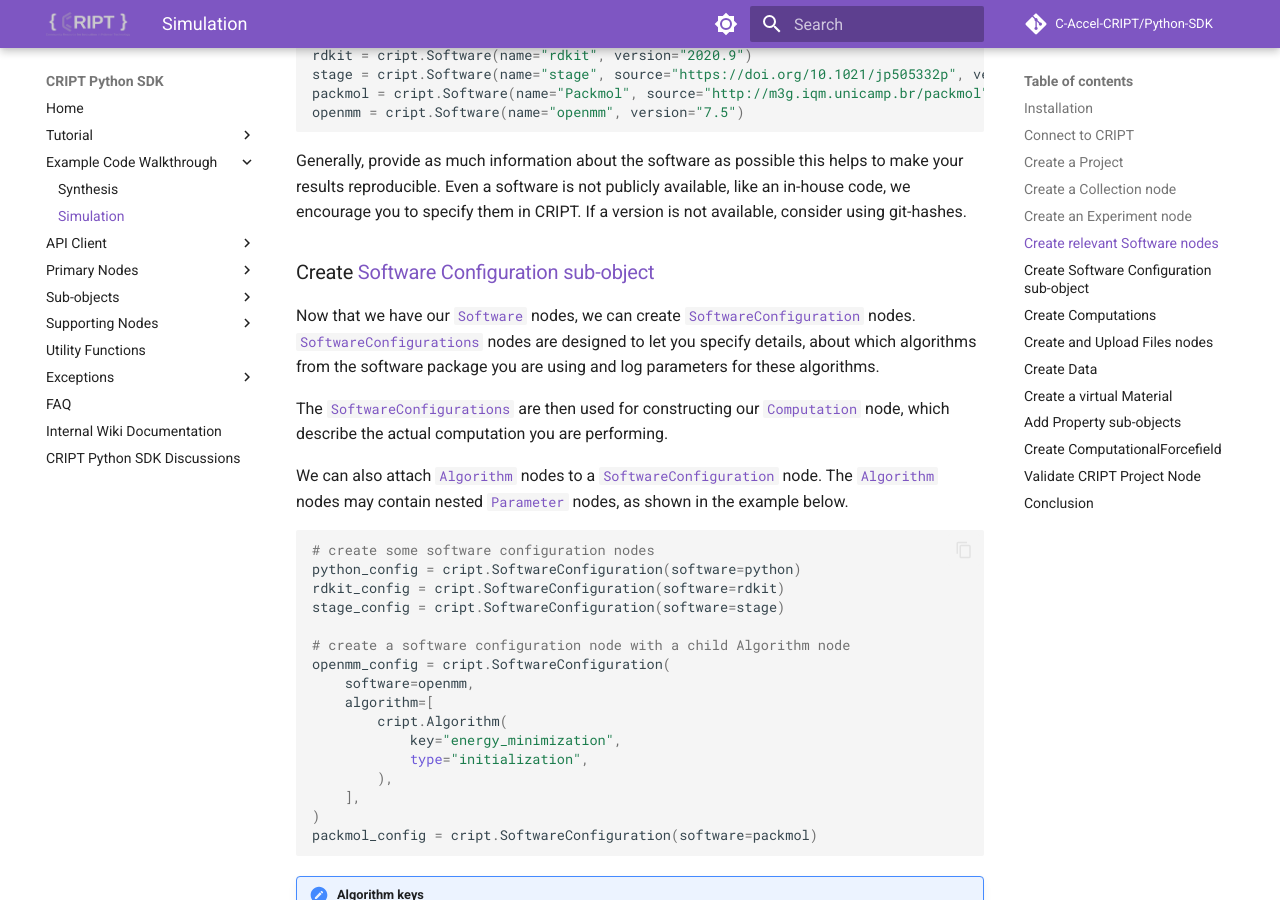
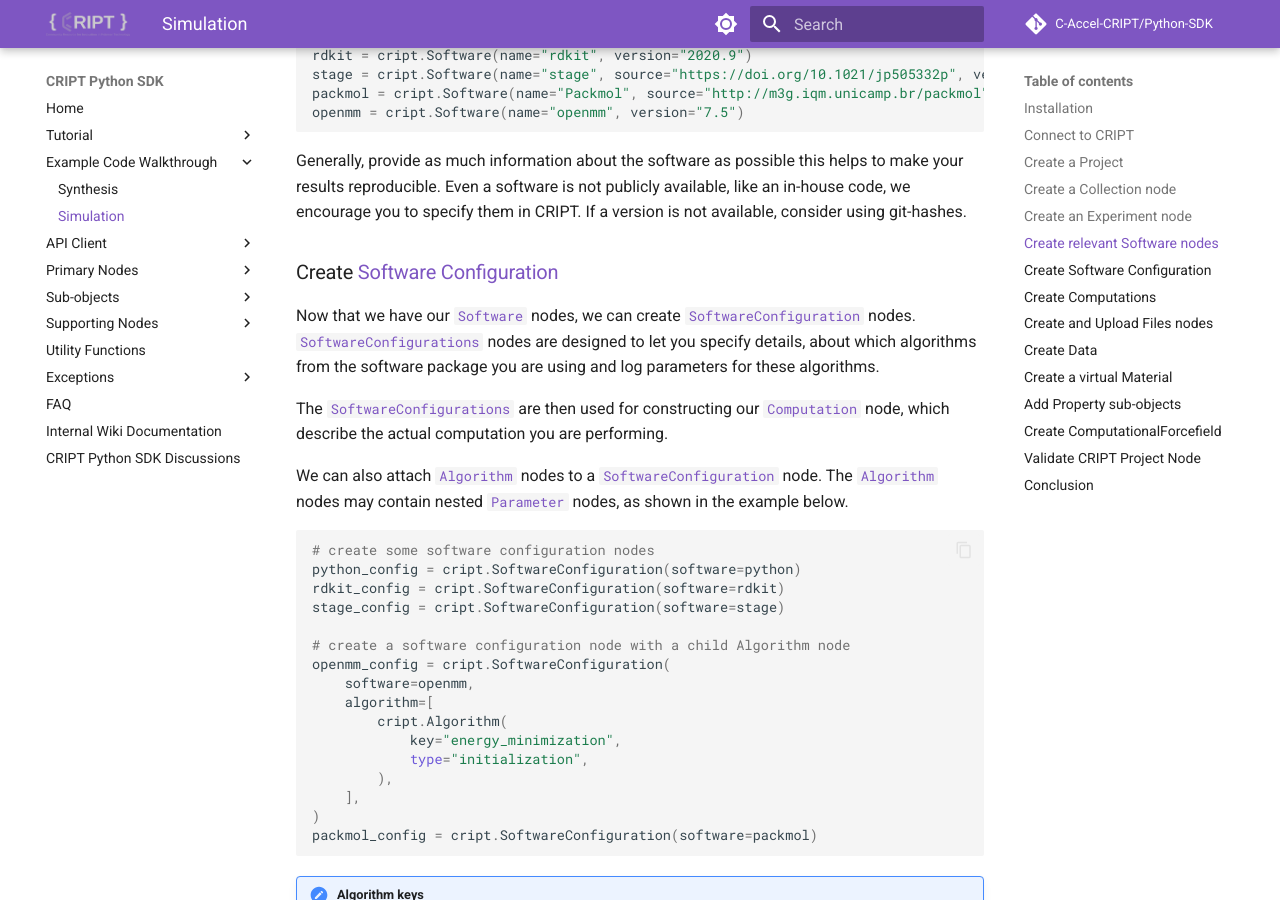
Before and after one commit to C-Accel-CRIPT/Python-SDK, an MkDocs documentation site: the page built from docs/examples/simulation.md, in a window 1280 px wide and 900 px high, scrolled down 2389 px. Built offline with MkDocs 1.6.1 and Material for MkDocs 9.7.7, drawn with Linux system fonts in a browser that asks for light colours; comment, search, counter and statistics services are not loaded.

Commit message:
made it more consistent

```diff
--- a/docs/examples/simulation.md
+++ b/docs/examples/simulation.md
@@ -133,7 +133,7 @@ If a version is not available, consider using git-hashes.
 
 
 
-## Create [Software Configuration sub-object](../../nodes/subobjects/software_configuration/)
+## Create [Software Configuration](../../nodes/subobjects/software_configuration/)
 
 Now that we have our [`Software`](../../nodes/primary_nodes/software) nodes, we can create
 [`SoftwareConfiguration`](../../nodes/subobjects/software_configuration/) nodes. [`SoftwareConfigurations`](../../nodes/subobjects/software_configuration/) nodes are designed to let you specify details, about which algorithms from the software package you are using and log parameters for these algorithms.
```
